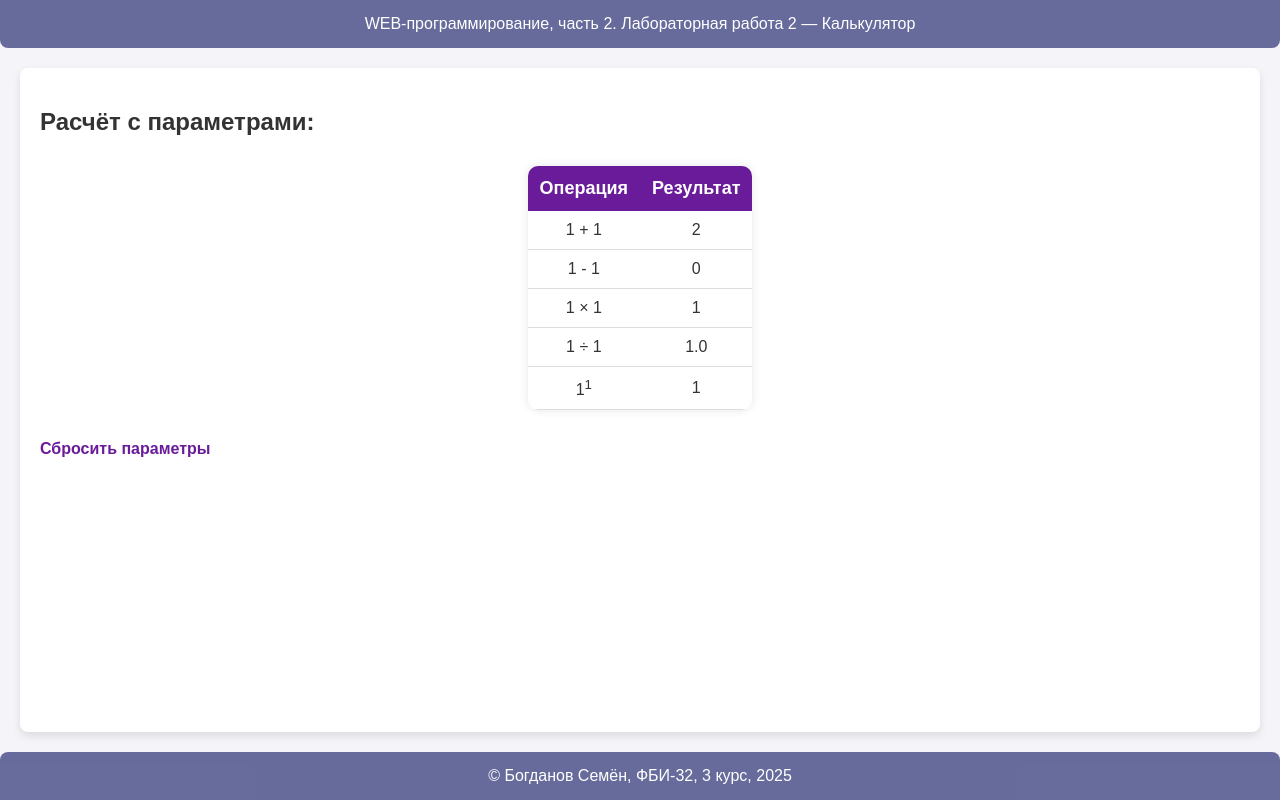
After one commit to Semerka54/SUETA, a Flask app: page /lab2/calc/1/1 in a window 1280 px wide. The commit adds this page. Run offline with Flask 3, Linux system fonts and the light colour scheme.

Commit message:
Выражения

```diff
--- a/app.py
+++ b/app.py
@@ -502,3 +502,29 @@ def lab2():
 def filters():
     phrase = "о <b>сколько</b> <u>нам</u> <i>открытий</i> чудных..."
     return render_template('filter.html', phrase = phrase)
+
+# --- основной роут с двумя параметрами ---
+@app.route('/lab2/calc/<int:a>/<int:b>')
+def calc(a, b):
+    results = {
+        'a': a,
+        'b': b,
+        'sum': a + b,
+        'sub': a - b,
+        'mul': a * b,
+        'div': a / b if b != 0 else 'нельзя делить на 0',
+        'pow': a ** b
+    }
+    return render_template('calc.html', **results)
+
+
+# --- без параметров ---
+@app.route('/lab2/calc/')
+def calc_default():
+    return redirect(url_for('calc', a=1, b=1))
+
+
+# --- с одним параметром ---
+@app.route('/lab2/calc/<int:a>')
+def calc_one(a):
+    return redirect(url_for('calc', a=a, b=1))
--- a/static/main.css
+++ b/static/main.css
@@ -36,3 +36,45 @@ footer {
     color: white;
     border-radius: 8px 8px 0 0;
 }
+
+.calc-table {
+    margin: 30px auto;
+    border-collapse: collapse;
+    background-color: #fff;
+    box-shadow: 0 0 10px rgba(0,0,0,0.1);
+    border-radius: 10px;
+    overflow: hidden;
+}
+
+.calc-table th {
+    background-color: #6a1b9a;
+    color: white;
+    padding: 12px;
+    font-size: 18px;
+}
+
+.calc-table td {
+    border-bottom: 1px solid #ddd;
+    padding: 10px 16px;
+    font-size: 16px;
+    text-align: center;
+}
+
+.calc-table tr:hover {
+    background-color: #f3e5f5;
+    transition: 0.2s;
+}
+
+.back-link {
+    margin-top: 20px;
+}
+
+.back-link a {
+    color: #6a1b9a;
+    text-decoration: none;
+    font-weight: bold;
+}
+
+.back-link a:hover {
+    text-decoration: underline;
+}
--- /dev/null
+++ b/templates/calc.html
@@ -0,0 +1,20 @@
+{% extends "base.html" %}
+
+{% block lab %}Лабораторная работа 2 — Калькулятор{% endblock %}
+
+{% block main %}
+<h2>Расчёт с параметрами:</h2>
+
+<table class="calc-table">
+    <tr><th>Операция</th><th>Результат</th></tr>
+    <tr><td>{{ a }} + {{ b }}</td><td>{{ sum }}</td></tr>
+    <tr><td>{{ a }} - {{ b }}</td><td>{{ sub }}</td></tr>
+    <tr><td>{{ a }} × {{ b }}</td><td>{{ mul }}</td></tr>
+    <tr><td>{{ a }} ÷ {{ b }}</td><td>{{ div }}</td></tr>
+    <tr><td>{{ a }}<sup>{{ b }}</sup></td><td>{{ pow }}</td></tr>
+</table>
+
+<div class="back-link">
+    <a href="/lab2/calc/">Сбросить параметры</a>
+</div>
+{% endblock %}
```
